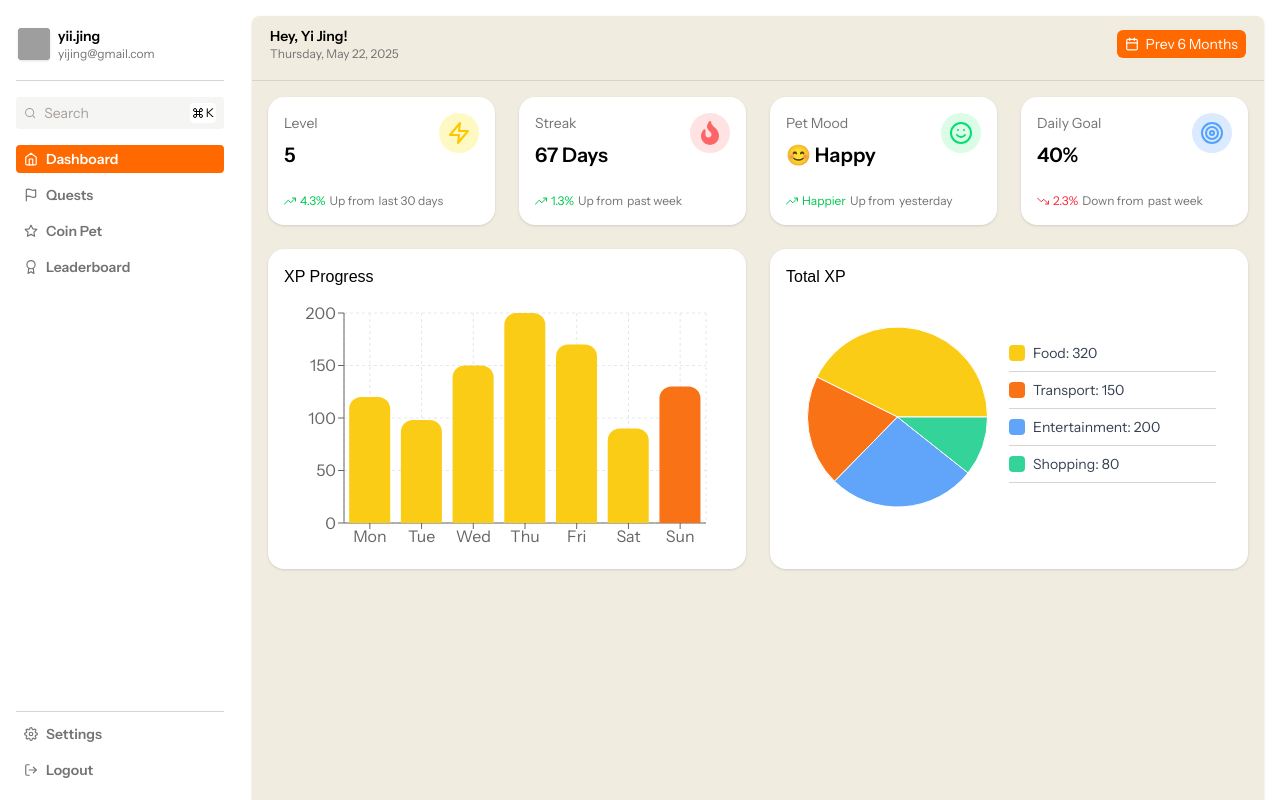
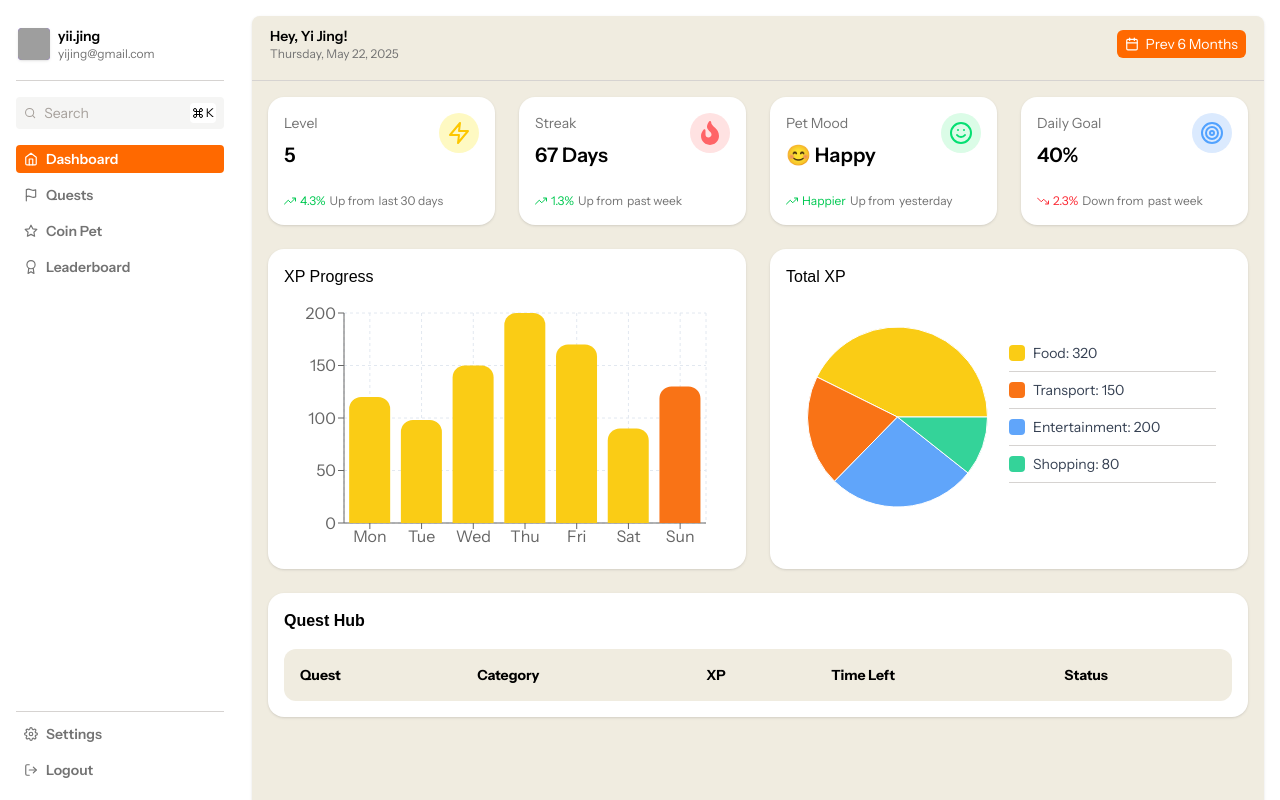
Before and after one commit to samuelngry/Coinly, a React (Vite) app in the folder client/: page /dashboard in a window 1280 px wide. Shown: the top 800 px of the page. Built offline with nearby package versions, Linux system fonts and the light colour scheme; grey boxes are pictures that could not be loaded; a web font is replaced by a local one.

Commit message:
feat: add rounded table with Quest, Category, XP, Time Left, Status headers

```diff
--- a/client/src/components/dashboard/QuestsTable.jsx
+++ b/client/src/components/dashboard/QuestsTable.jsx
@@ -47,8 +47,19 @@ const quests = [
 
 const QuestsTable = () => {
   return (
-    <div>
-
+    <div className='p-4 col-span-12 rounded-2xl bg-white shadow'>
+        <h3 className='font-semibold mb-4'>Quest Hub</h3>
+        <table className='w-full table-auto text-sm rounded-xl overflow-hidden'>
+            <thead>
+                <tr style={{ backgroundColor: 'var(--old-lace)' }} className='text-left'>
+                    <th className='p-4'>Quest</th>
+                    <th className='p-4'>Category</th>
+                    <th className='p-4'>XP</th>
+                    <th className='p-4'>Time Left</th>
+                    <th className='p-4'>Status</th>
+                </tr>
+            </thead>
+        </table>
     </div>
   )
 }
```
